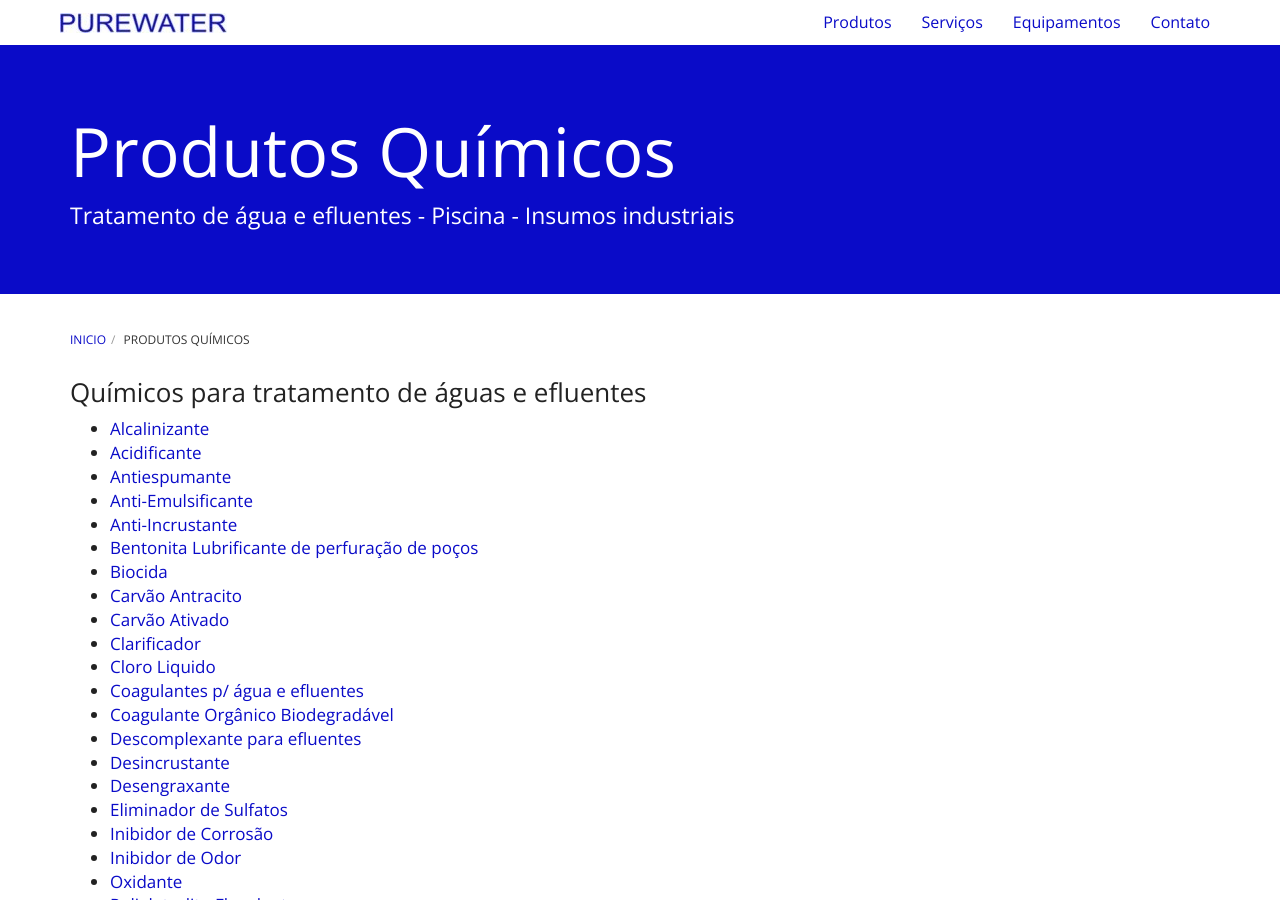
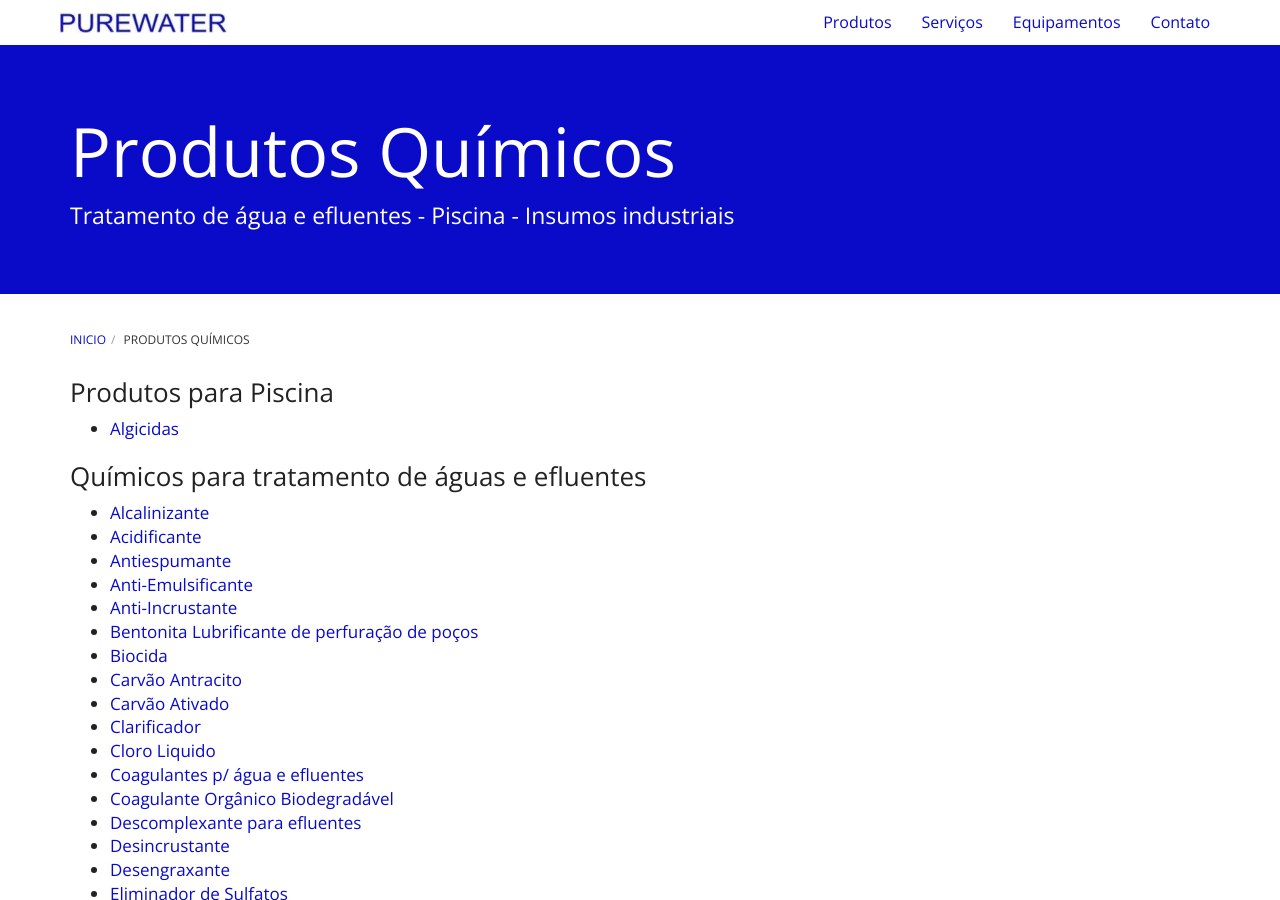
Before and after one commit to purewaterefluentes/purewaterefluentes.github.io, a Jekyll site: the page built from produtos/index.md, in a window 1280 px wide and 900 px high. Built offline with Jekyll 4.4.1, drawn with Linux system fonts in a browser that asks for light colours; nearby versions of some CDN libraries; library files that are not in the unit come from our copies.

Commit message:
Update index.md

```diff
--- a/produtos/index.md
+++ b/produtos/index.md
@@ -4,6 +4,11 @@ title: Produtos Químicos
 subtitle: Tratamento de água e efluentes - Piscina - Insumos industriais
 robots: follow
 ---
+
+### Produtos para Piscina
+
+- [Algicidas](algicida-para-piscina.html)
+
 
 ### Químicos para tratamento de águas e efluentes
 
```
